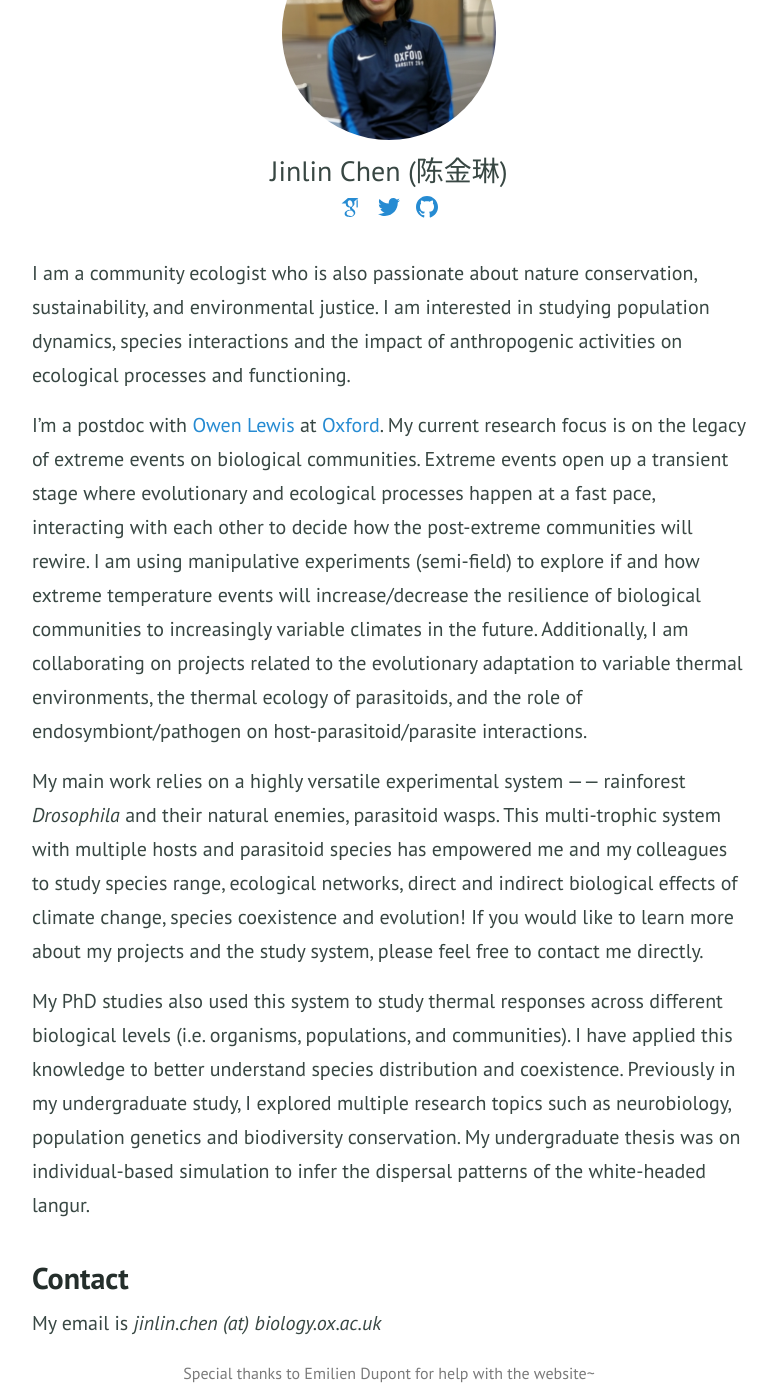
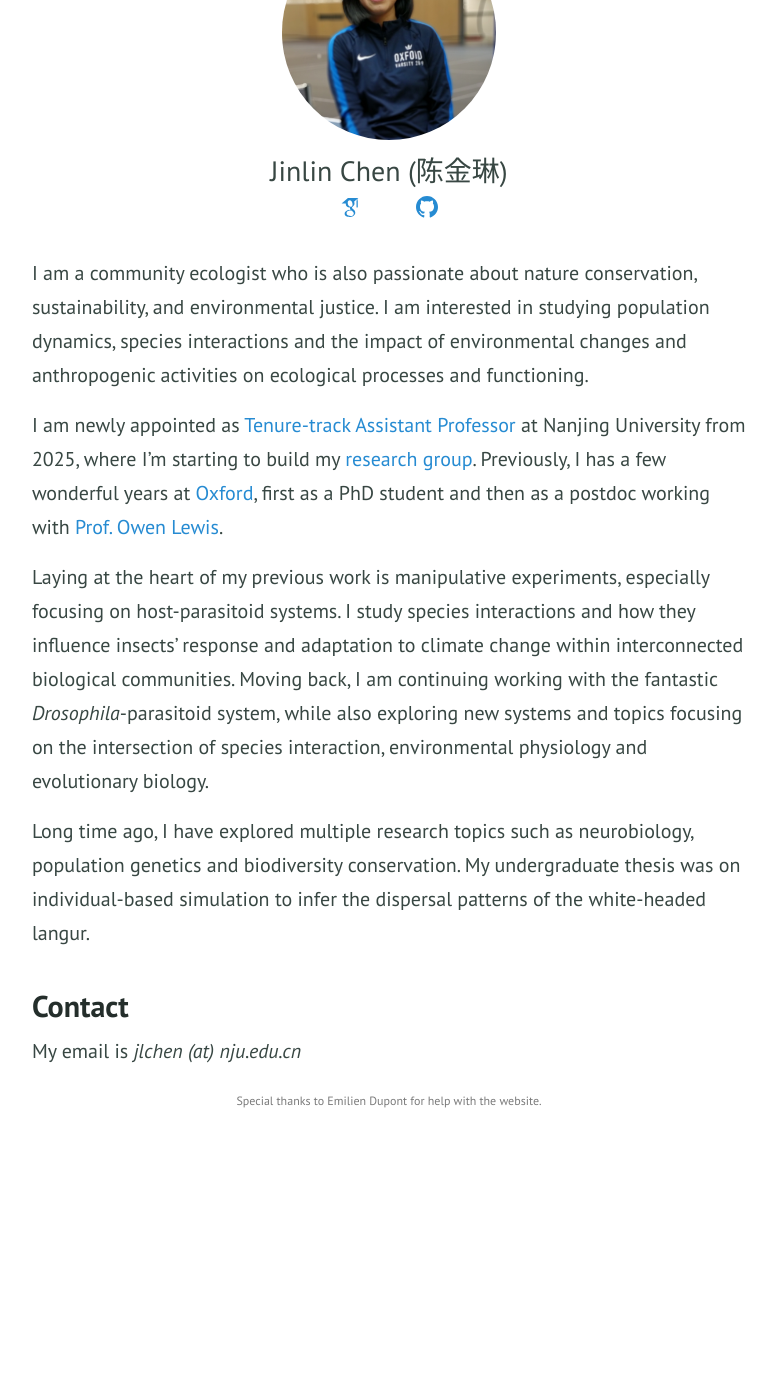
Before and after one commit to Jinlinc/jinlinc.github.io, a Jekyll site: the page built from index.md, in a window 1280 px wide and 1400 px high, scrolled down 211 px. Shown: the whole window, without its empty margins (251-1028 px from the left). Built offline with Jekyll 4.4.1, drawn with Linux system fonts in a browser that asks for light colours; after the commit the page ends 1345 px from its top, so only the background shows below that.

Commit message:
2026 intro

```diff
--- a/index.md
+++ b/index.md
@@ -15,34 +15,30 @@ layout: page
       {% include icon.html id="google-scholar" title="scholar" %}
     </a>
     &nbsp;
-    <a href="https://twitter.com/jinlin0v0">
-      {% include icon.html id="twitter" title="twitter" %}
+    <a href="https://github.com/Jinlinc/jinlinc.github.io/raw/master/CV_Jinlin_Chen_2026.pdf">
+      {% include icon.html id="book" title="twitter" %}
     </a>
     &nbsp;
     <a href="https://github.com/Jinlinc">
       {% include icon.html id="github" title="github" %}
     </a>
-    <!-- &nbsp;
-    <a href="">
-      {% include icon.html id="linkedin" title="linkedin" %}
-    </a> -->
   </p>
 
 </div>
 
 <br style="line-height:10%;">
-I am a community ecologist who is also passionate about nature conservation, sustainability, and environmental justice. I am interested in studying population dynamics, species interactions and the impact of anthropogenic activities on ecological processes and functioning.
+I am a community ecologist who is also passionate about nature conservation, sustainability, and environmental justice. I am interested in studying population dynamics, species interactions and the impact of environmental changes and anthropogenic activities on ecological processes and functioning.
 
-I'm a postdoc with [Owen Lewis](https://communityecology.zoo.ox.ac.uk/) at [Oxford](http://www.ox.ac.uk/). My current research focus is on the legacy of extreme events on biological communities. Extreme events open up a transient stage where evolutionary and ecological processes happen at a fast pace, interacting with each other to decide how the post-extreme communities will rewire. I am using manipulative experiments (semi-field) to explore if and how extreme temperature events will increase/decrease the resilience of biological communities to increasingly variable climates in the future. Additionally, I am collaborating on projects related to the evolutionary adaptation to variable thermal environments, the thermal ecology of parasitoids, and the role of endosymbiont/pathogen on host-parasitoid/parasite interactions.
+I am newly appointed as [Tenure-track Assistant Professor](https://life.nju.edu.cn/cjl/list.htm) at Nanjing University from 2025, where I'm starting to build my [research group](https://jinlinc.github.io/CEE-NJU/). Previously, I has a few wonderful years at [Oxford](http://www.ox.ac.uk/), first as a PhD student and then as a postdoc working with [Prof. Owen Lewis](https://communityecology.zoo.ox.ac.uk/).
 
-My main work relies on a highly versatile experimental system ------ rainforest <i>Drosophila</i> and their natural enemies, parasitoid wasps. This multi-trophic system with multiple hosts and parasitoid species has empowered me and my colleagues to study species range, ecological networks, direct and indirect biological effects of climate change, species coexistence and evolution! If you would like to learn more about my projects and the study system, please feel free to contact me directly.
+Laying at the heart of my previous work is manipulative experiments, especially focusing on host-parasitoid systems. I study species interactions and how they influence insects' response and adaptation to climate change within interconnected biological communities. Moving back, I am continuing working with the fantastic <i>Drosophila</i>-parasitoid system, while also exploring new systems and topics focusing on the intersection of species interaction, environmental physiology and evolutionary biology.
 
-My PhD studies also used this system to study thermal responses across different biological levels (i.e. organisms, populations, and communities). I have applied this knowledge to better understand species distribution and coexistence. Previously in my undergraduate study, I explored multiple research topics such as neurobiology, population genetics and biodiversity conservation. My undergraduate thesis was on individual-based simulation to infer the dispersal patterns of the white-headed langur.
+Long time ago, I have explored multiple research topics such as neurobiology, population genetics and biodiversity conservation. My undergraduate thesis was on individual-based simulation to infer the dispersal patterns of the white-headed langur.
 
 
 ### Contact
-My email is _jinlin.chen (at) biology.ox.ac.uk_
+My email is _jlchen (at) nju.edu.cn_
 
-<p style="font-size:80%; color:#7a7a7a; text-align:center;">
-  Special thanks to Emilien Dupont for help with the website~
+<p style="font-size:60%; color:#7a7a7a; text-align:center;">
+  Special thanks to Emilien Dupont for help with the website.
 </p>
```
Also changed, not shown: 3 other files.
